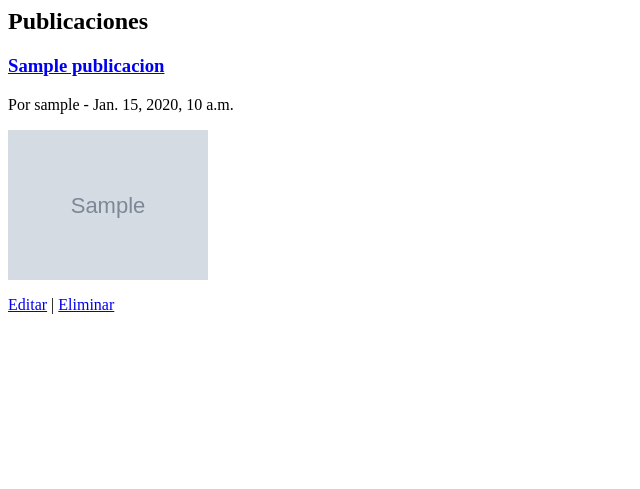
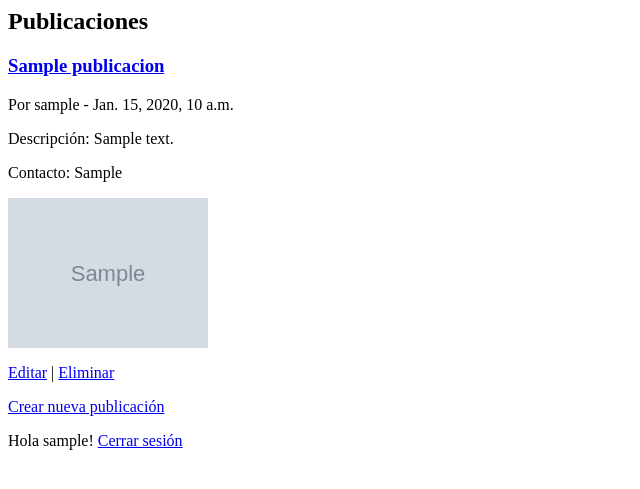
Before and after one commit to Juandavidg123/PetMatch, a Django app: page /publicaciones/ in a window 1280 px wide. Shown: the top 489 px of the page, without its empty margins (0-640 px from the left). Run offline with Django 5.2, Linux system fonts and the light colour scheme; a user stored in the database is signed in; tables that the repository leaves empty hold one stand-in row (values such as "Sample post"); grey boxes marked "Sample" are stand-in pictures.

Commit message:
Add publication details and user authentication links to lista.html template

```diff
--- a/publicaciones/templates/lista.html
+++ b/publicaciones/templates/lista.html
@@ -3,6 +3,8 @@
   <div>
     <h3><a href="{% url 'detalle_publicacion' pub.pk %}">{{ pub.titulo }}</a></h3>
     <p>Por {{ pub.autor.username }} - {{ pub.creado_en }}</p>
+    <p>Descripción: {{pub.descripcion}}</p>
+    <p>Contacto: {{pub.contacto}}</p>
     <img src="{{ pub.foto.url }}" width="200">
     {% if user == pub.autor %}
       <p>
@@ -12,3 +14,9 @@
     {% endif %}
   </div>
 {% endfor %}
+<a href="{% url 'crear_publicacion' %}">Crear nueva publicación</a>
+{% if user.is_authenticated %}
+  <p>Hola {{ user.username }}! <a href="{% url 'logout' %}">Cerrar sesión</a></p>
+{% else %}
+  <p><a href="{% url 'login' %}">Iniciar sesión</a></p>
+{% endif %}
```
